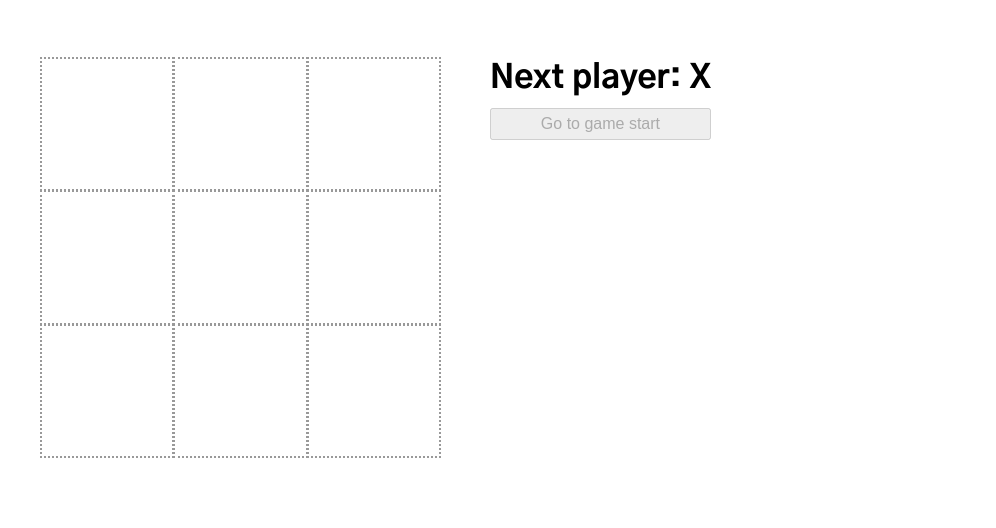
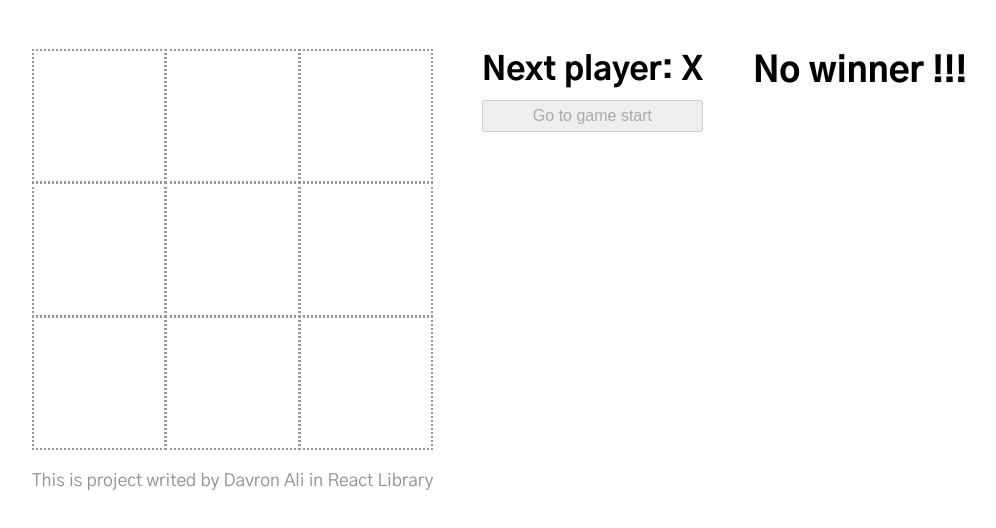
Before and after one commit to valiyew/tsx-project, a React (Create React App) app: page / in a window 1280 px wide. Shown: the top 528 px of the page, without its empty margins (18-1014 px from the left). Built offline with nearby package versions, Linux system fonts and the light colour scheme.

Commit message:
finish code

```diff
--- a/src/app.tsx
+++ b/src/app.tsx
@@ -11,8 +11,8 @@ export interface AppState {
   nextPlayer: Player;
   winner?: Player;
   currentIdx: number;
+  game: boolean;
 }
-
 
 export default class App extends React.Component<{}, AppState> {
   state: AppState = {
@@ -21,8 +21,29 @@ export default class App extends React.Component<{}, AppState> {
     nextPlayer: "X",
     currentIdx: 0,
     // winner: "X"
+    game: true,
   };
 
+  checkWinner = () => {
+    const win = [
+      [0, 1, 2],
+      [3, 4, 5],
+      [6, 7, 8],
+      [0, 3, 6],
+      [1, 4, 7],
+      [2, 5, 8],
+      [0, 4, 8],
+      [2, 4, 6],
+    ];
+
+    for (let i = 0; i < win.length; i++) {
+      const [a, b, c] = win[i];
+      if (this.state.board[a] !== null && this.state.board[a] === this.state.board[b] && this.state.board[a] === this.state.board[c]) {
+        return true;
+      }
+    }
+    return false;
+  };
 
   handleCell = (idx: number) => {
     const board = [...this.state.board];
@@ -30,15 +51,28 @@ export default class App extends React.Component<{}, AppState> {
 
     if (board[idx]) return;
 
-    board[idx] = nextPlayer;
-    nextPlayer = nextPlayer === "X" ? "O" : "X";
+    if (this.state.game) {
+      board[idx] = nextPlayer;
+      nextPlayer = nextPlayer === "X" ? "O" : "X";
 
-    this.setState({ board, nextPlayer, histories: [...histories.splice(0, currentIdx + 1), board], currentIdx: currentIdx + 1 });
+      this.setState({ board, nextPlayer, histories: [...histories.splice(0, currentIdx + 1), board], currentIdx: currentIdx + 1 });
+    }
+  };
+
+  checkwin = () => {
+    const win = this.checkWinner();
+    if (win) {
+      this.state.game = false;
+      let value = this.state.nextPlayer === "X" ? "O" : "X";
+      return <p style={{color: "green"}}>{value} is winner 🏆</p>;
+    }
+    return <p>No winner !!!</p>
   };
 
   handleHistory = (idx: number) => {
     const { histories } = this.state;
     const board = [...histories[idx]];
+    this.state.game = true
 
     this.setState({ board, currentIdx: idx });
   };
@@ -49,6 +83,7 @@ export default class App extends React.Component<{}, AppState> {
       <main className="container" style={{ display: "flex", gap: "50px" }}>
         <Board board={board} onCell={this.handleCell} />
         <Histories onHistory={this.handleHistory} winner={winner!} currentIdx={currentIdx} nextPlayer={nextPlayer} histories={histories} />
+        <p className="winnerPlayer">{this.checkwin()}</p>
       </main>
     );
   }
--- a/src/index.css
+++ b/src/index.css
@@ -1,4 +1,10 @@
 @import url(https://fonts.googleapis.com/css2?family=Gothic+A1:wght@100;200;300;400;500;600;800;900&display=swap);
+
+*{
+  margin: 0;
+  padding: 0;
+  box-sizing: border-box;
+}
 
 body {
   padding: 50px;
@@ -13,3 +19,15 @@ body {
   padding: 5px 10px;
   font-size: 16px;
 }
+
+.winnerPlayer{
+  font-size: 35px;
+  font-weight: bold;
+}
+
+.by-writed{
+  font-size: 17.5px;
+  color: #908e8e;
+  font-weight: 400;
+  margin-top: 20px;
+}
--- a/src/index.tsx
+++ b/src/index.tsx
@@ -7,5 +7,6 @@ const root = ReactDOM.createRoot(document.getElementById("root") as HTMLElement)
 root.render(
   <React.StrictMode>
     <App />
+    <p className="by-writed">This is project writed by Davron Ali in React Library</p>
   </React.StrictMode>
 );
```
